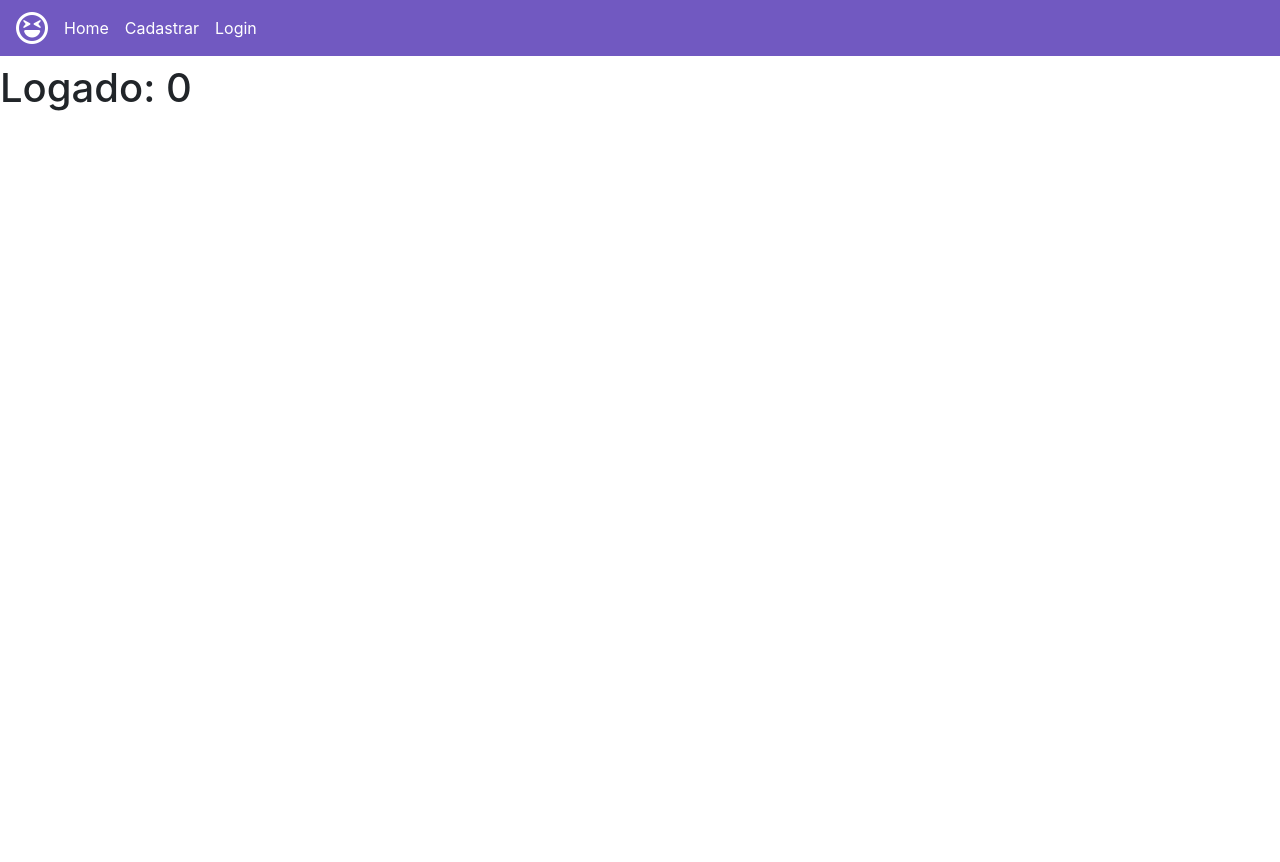
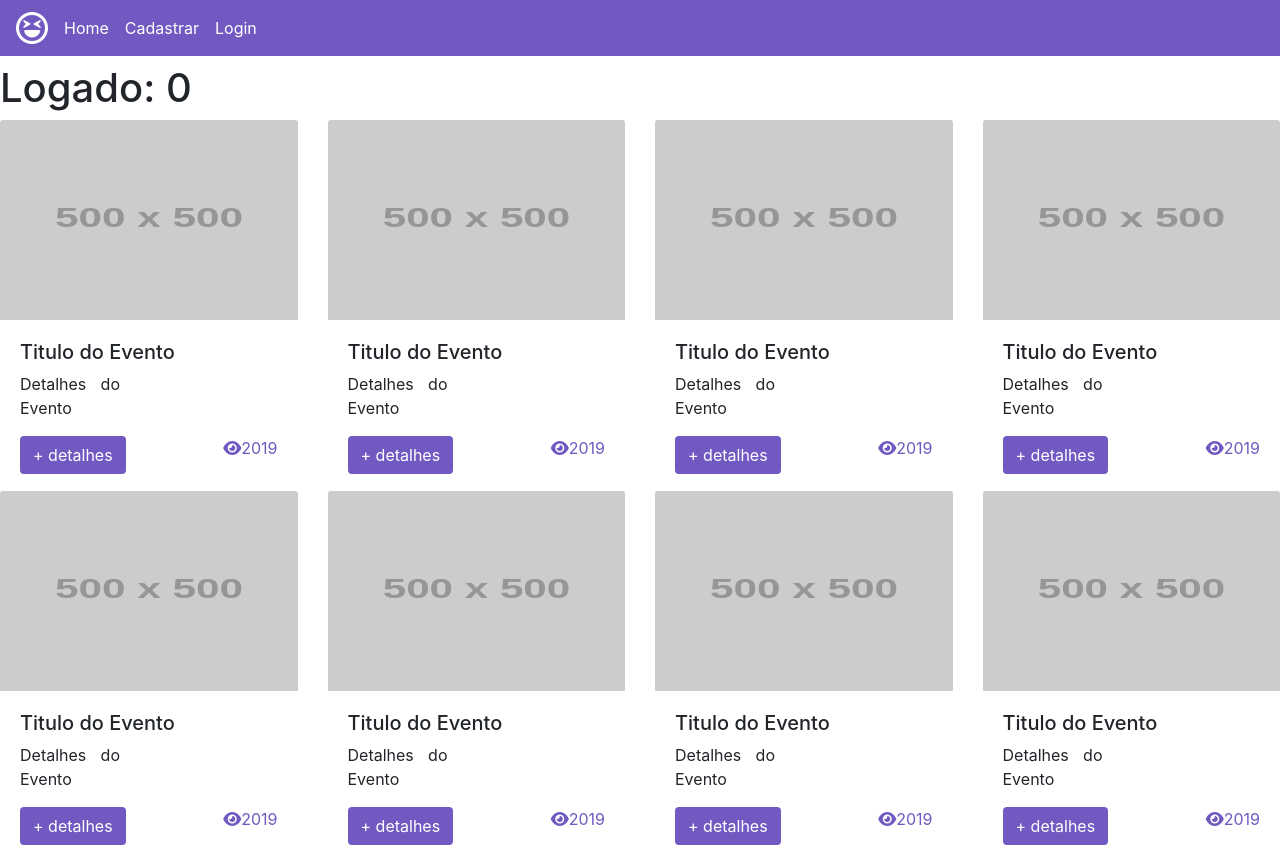
Before and after one commit to euviniciuss/reserva-de-eventos, a React (Create React App) app: page / in a window 1280 px wide. Before the commit the page ends 800 px from the top, so only its background shows below. Built offline with nearby package versions, Linux system fonts and the light colour scheme; the HTML template or start-up script is replaced by a standard one.

Commit message:
Criação com componente de cartão do evento

```diff
--- /dev/null
+++ b/src/components/evento-card/evento-card.css
@@ -0,0 +1,25 @@
+.rodape-card{
+    color: #7159C1;
+    height: 35px;
+}
+
+.btn-detalhes{
+    background-color: #7159C1;
+    color: #fff;
+    transition: .3s ease-in;
+}
+
+.btn-detalhes:hover{
+    background-color: #F21667;
+    color: #fff;
+}
+
+.card-text{
+    max-width: 100px;
+    overflow: hidden;
+}
+
+.img-cartao{
+    max-height: 200px;
+    min-width: 100px;
+}
--- /dev/null
+++ b/src/components/evento-card/index.js
@@ -0,0 +1,31 @@
+import React, { useState, useEffect } from 'react';
+import './evento-card.css';
+import { Link } from 'react-router-dom';
+
+export default function EventoCard(){
+    return(
+        <div className="col-md-3 col-sm-12">
+            <img src="https://via.placeholder.com/500" className="card-img-top img-cartao" alt="Imagem do Evento"/>
+
+            <div className="card-body">
+                <h5>Titulo do Evento</h5>
+                <p className="card-text text-justify">Detalhes do Evento</p>
+
+                <div className="row rodape-card d-flex aling-items-center">
+
+                    <div className="col-6">
+                        <Link to="#" className="btn btn-sn btn-detalhes">+ detalhes</Link>
+                    </div>
+
+                    <div className="col-6 text-right">
+                        <i className="fas fa-eye"></i><span>2019</span>
+                    </div>
+
+                </div>
+
+
+            </div>
+
+        </div>
+    )
+};
--- a/src/view/evento-cadastro/evento-cadastro.css
+++ b/src/view/evento-cadastro/evento-cadastro.css
@@ -1,4 +1,5 @@
 .btn-enviar{
+    width: 98%;
     background-color: #7159C1;
     color: #fff;
 
--- a/src/view/evento-cadastro/index.js
+++ b/src/view/evento-cadastro/index.js
@@ -100,7 +100,7 @@ export default function EventoCadastro(){
                     <div className="row">
                         {
                             carregando > 0 ? <div class="spinner-border text-danger mx-auto" role="status"><span class="sr-only">Loading...</span></div>
-                            : <button onClick = {cadastrarEvento} type='button' className='btn btn-lg btn-block mt-1 mb-5 btn-enviar'>Publicar Evento</button>
+                            : <button onClick = {cadastrarEvento} type='button' className='btn btn-lg btn-block mx-auto mt-1 mb-5 btn-enviar'>Publicar Evento</button>
                         }
                     </div>
 
--- a/src/view/home/index.js
+++ b/src/view/home/index.js
@@ -3,6 +3,7 @@ import './home.css';
 import { Link } from 'react-router-dom';
 import Navbar from '../../components/navbar/';
 import { useSelector } from 'react-redux';
+import EventoCard from '../../components/evento-card/'
 
 export default function Home(){
     return(
@@ -10,6 +11,17 @@ export default function Home(){
             <Navbar />
             <h1> {useSelector( state => state.usuarioEmail)} </h1>
             <h1>Logado: {useSelector( state => state.usuarioLogin)} </h1>
+
+            <div className="row">
+                <EventoCard />
+                <EventoCard />
+                <EventoCard />
+                <EventoCard />
+                <EventoCard />
+                <EventoCard />
+                <EventoCard />
+                <EventoCard />
+            </div>
         </>
     )
 };
```
